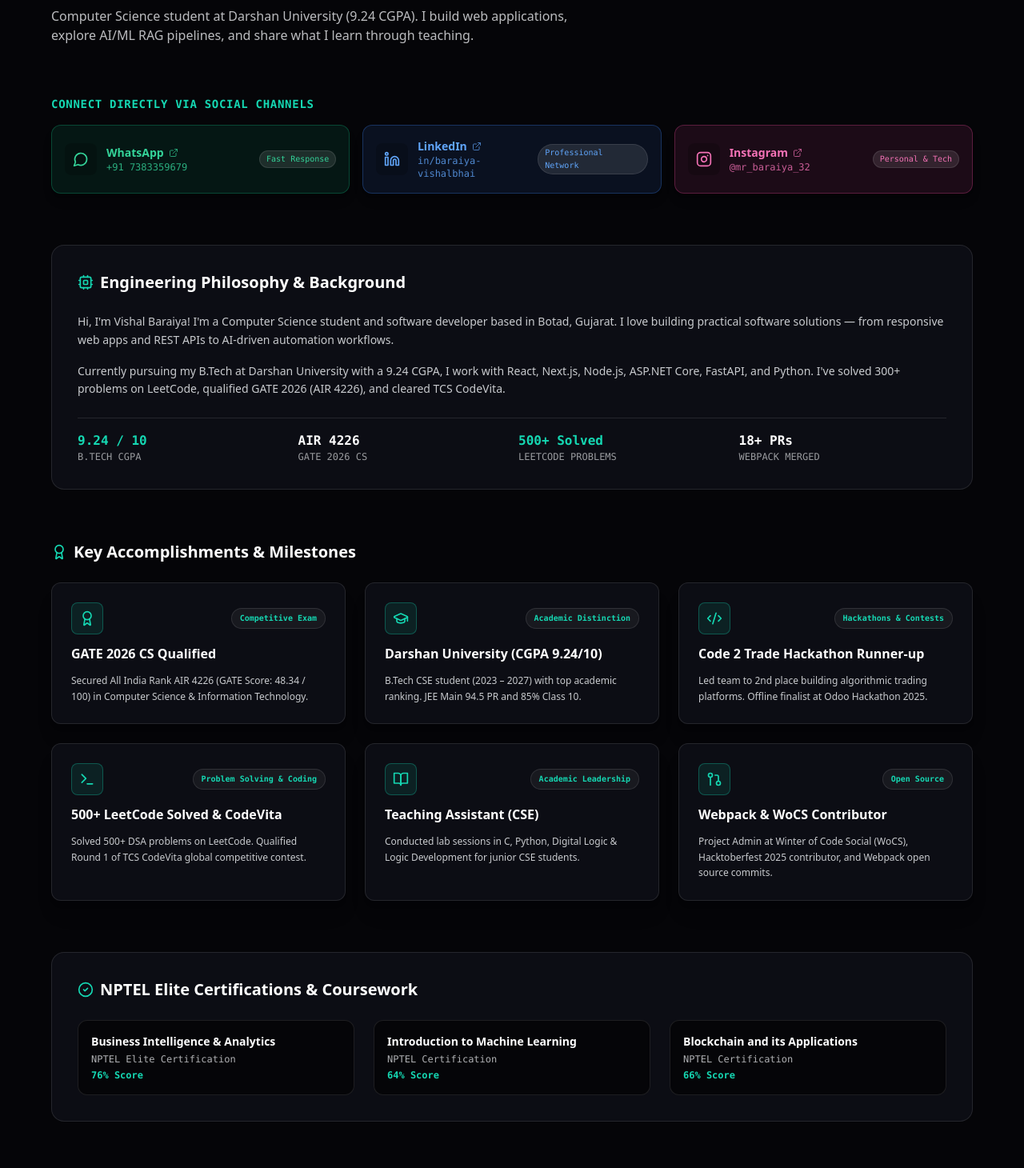
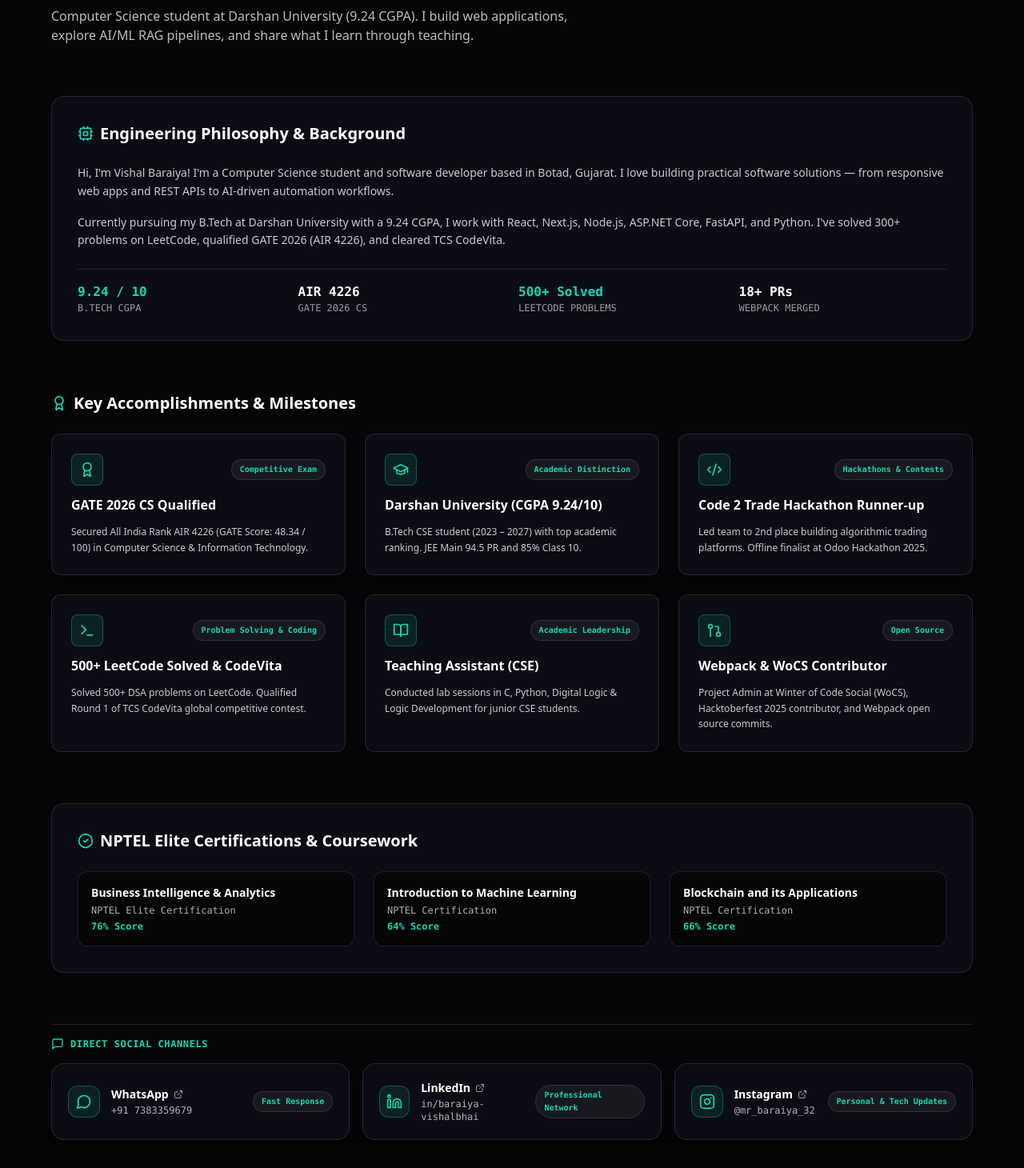
Before and after one commit to mr-baraiya/mr-baraiya-portfolio, a React (Vite) app in the folder client/: page /about in a window 1280 px wide. Shown: the part 230-1690 px from the top of the page at 80% size. Built offline with nearby package versions, Linux system fonts and the light colour scheme; no server answers.

Commit message:
fix(about): redesign WhatsApp, LinkedIn, Instagram buttons to match obsidian glass theme and move to bottom of page

```diff
--- a/client/src/components/About.jsx
+++ b/client/src/components/About.jsx
@@ -1,5 +1,5 @@
 import React from 'react';
-import { User, Award, GraduationCap, Code2, Cpu, CheckCircle2, BookOpen, GitPullRequest, Terminal, MessageCircle, Linkedin, Instagram, ExternalLink, Mail, MapPin, Phone } from 'lucide-react';
+import { User, Award, GraduationCap, Code2, Cpu, CheckCircle2, BookOpen, GitPullRequest, Terminal, MessageCircle, Linkedin, Instagram, ExternalLink, Mail, MapPin, Phone, MessageSquare } from 'lucide-react';
 
 export const About = ({ profile = {} }) => {
   const {
@@ -22,7 +22,6 @@
       url: whatsapp,
       handle: phone,
       icon: MessageCircle,
-      color: 'bg-emerald-500/10 text-emerald-400 border-emerald-500/30 hover:bg-emerald-500 hover:text-black',
       badge: 'Fast Response'
     },
     {
@@ -30,7 +29,6 @@
       url: linkedin,
       handle: 'in/baraiya-vishalbhai',
       icon: Linkedin,
-      color: 'bg-blue-500/10 text-blue-400 border-blue-500/30 hover:bg-blue-500 hover:text-white',
       badge: 'Professional Network'
     },
     {
@@ -38,8 +36,7 @@
       url: instagram,
       handle: '@mr_baraiya_32',
       icon: Instagram,
-      color: 'bg-pink-500/10 text-pink-400 border-pink-500/30 hover:bg-pink-500 hover:text-white',
-      badge: 'Personal & Tech'
+      badge: 'Personal & Tech Updates'
     }
   ];
 
@@ -106,45 +103,8 @@
           </p>
         </div>
 
-        {/* Quick Social Connect Strip (WhatsApp, LinkedIn, Instagram) */}
-        <div className="space-y-4">
-          <h3 className="text-sm font-mono uppercase tracking-wider text-[#15D8B3] font-bold">
-            Connect Directly via Social Channels
-          </h3>
-          <div className="grid grid-cols-1 sm:grid-cols-3 gap-4">
-            {socialConnectButtons.map((social) => {
-              const Icon = social.icon;
-              return (
-                <a
-                  key={social.name}
-                  href={social.url}
-                  target="_blank"
-                  rel="noopener noreferrer"
-                  className={`p-4 rounded-xl border flex items-center justify-between transition-all duration-300 group shadow-lg ${social.color}`}
-                >
-                  <div className="flex items-center gap-3">
-                    <div className="w-10 h-10 rounded-lg flex items-center justify-center bg-black/20">
-                      <Icon className="w-5 h-5" />
-                    </div>
-                    <div>
-                      <div className="text-sm font-extrabold flex items-center gap-1.5">
-                        <span>{social.name}</span>
-                        <ExternalLink className="w-3 h-3 opacity-70 group-hover:translate-x-0.5 group-hover:-translate-y-0.5 transition-transform" />
-                      </div>
-                      <div className="text-xs font-mono opacity-80">{social.handle}</div>
-                    </div>
-                  </div>
-                  <span className="text-[10px] font-mono px-2 py-0.5 rounded-full bg-white/10 border border-white/10">
-                    {social.badge}
-                  </span>
-                </a>
-              );
-            })}
-          </div>
-        </div>
-
         {/* Biography Narrative */}
-        <div className="bg-[#0c0d14] border border-white/10 rounded-2xl p-6 sm:p-8 space-y-6">
+        <div className="bg-transparent sm:bg-[#0c0d14] border-0 sm:border border-white/10 rounded-2xl p-0 sm:p-8 space-y-6">
           <h3 className="text-xl font-extrabold text-white flex items-center gap-2">
             <Cpu className="w-5 h-5 text-[#15D8B3]" />
             <span>Engineering Philosophy & Background</span>
@@ -229,6 +189,46 @@
           </div>
         </div>
 
+        {/* Quick Social Connect Strip (WhatsApp, LinkedIn, Instagram) - PLACED AT THE BOTTOM */}
+        <div className="space-y-4 pt-4 border-t border-white/10">
+          <div className="flex items-center gap-2 text-xs font-mono font-bold text-[#15D8B3] uppercase tracking-wider">
+            <MessageSquare className="w-4 h-4 text-[#15D8B3]" />
+            <span>Direct Social Channels</span>
+          </div>
+
+          <div className="grid grid-cols-1 sm:grid-cols-3 gap-4">
+            {socialConnectButtons.map((social) => {
+              const Icon = social.icon;
+              return (
+                <a
+                  key={social.name}
+                  href={social.url}
+                  target="_blank"
+                  rel="noopener noreferrer"
+                  className="bg-[#0c0d14] border border-white/10 hover:border-[#15D8B3]/50 p-5 rounded-2xl transition-all duration-300 group shadow-xl flex items-center justify-between"
+                >
+                  <div className="flex items-center gap-3.5">
+                    <div className="w-10 h-10 rounded-xl bg-[#15D8B3]/10 border border-[#15D8B3]/30 flex items-center justify-center text-[#15D8B3] group-hover:scale-110 transition-transform">
+                      <Icon className="w-5 h-5" />
+                    </div>
+                    <div>
+                      <div className="text-sm font-bold text-white group-hover:text-[#15D8B3] transition-colors flex items-center gap-1.5">
+                        <span>{social.name}</span>
+                        <ExternalLink className="w-3 h-3 opacity-60 group-hover:translate-x-0.5 group-hover:-translate-y-0.5 transition-transform" />
+                      </div>
+                      <div className="text-xs font-mono text-[#F8FAFC]/70 mt-0.5">{social.handle}</div>
+                    </div>
+                  </div>
+
+                  <span className="text-[10px] font-mono font-semibold px-2.5 py-1 rounded-full bg-white/5 border border-white/10 text-[#15D8B3]">
+                    {social.badge}
+                  </span>
+                </a>
+              );
+            })}
+          </div>
+        </div>
+
       </div>
     </section>
   );
```
